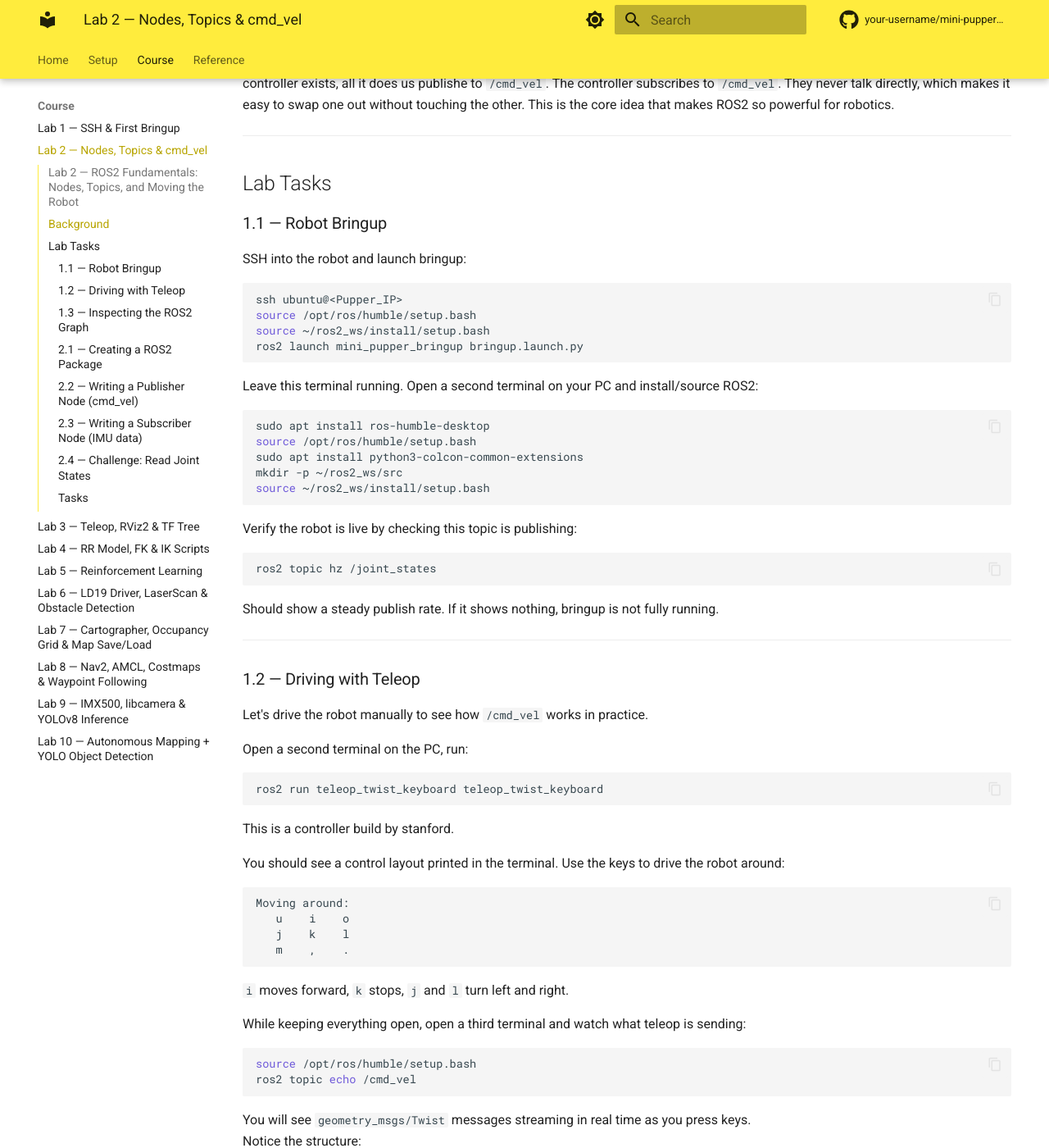
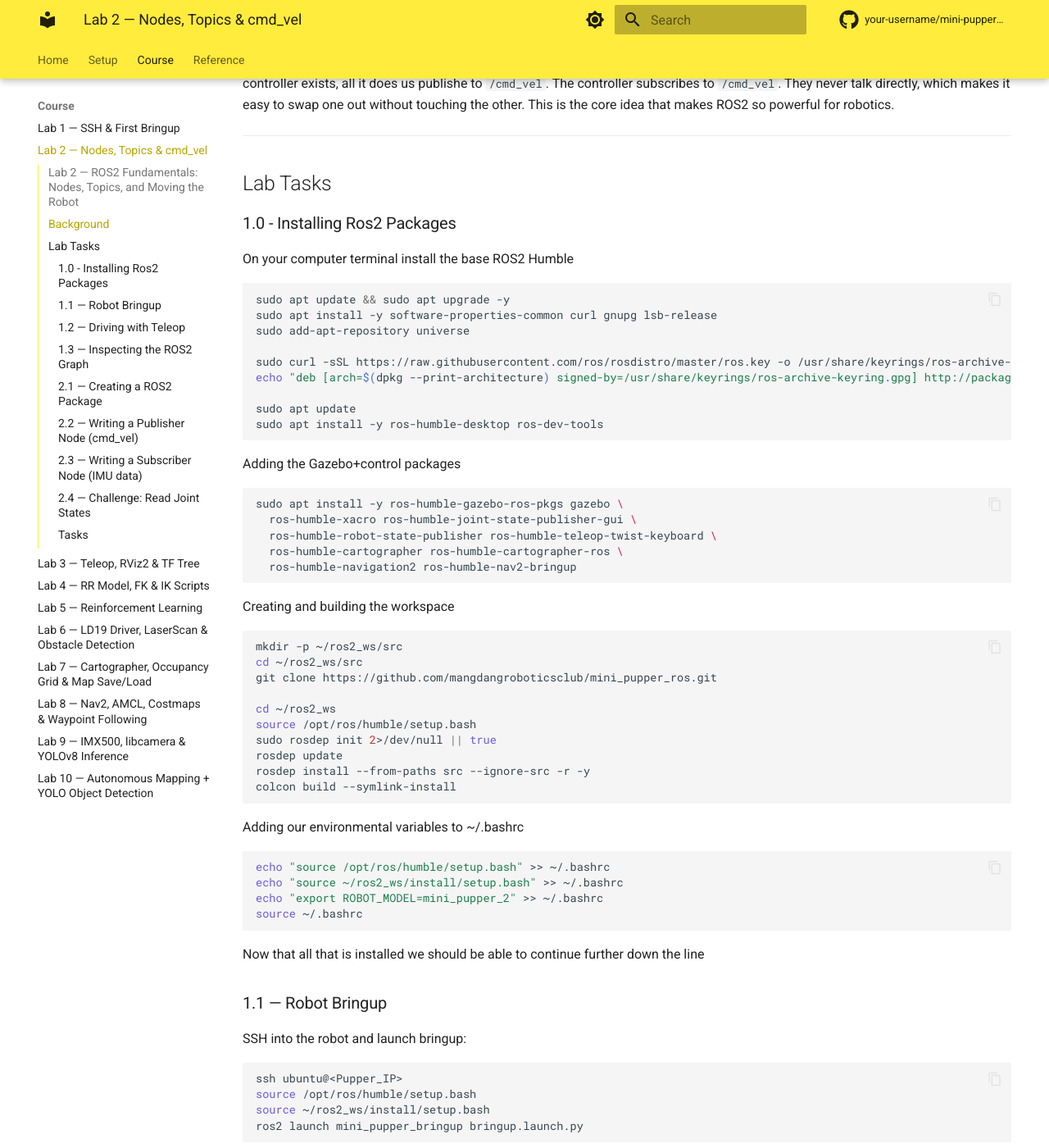
Before and after one commit to Gavinw575/MiniPupper_Tutorial, an MkDocs documentation site: the page built from docs/weeks/week02/lab.md, in a window 1280 px wide and 1400 px high, scrolled down 979 px. Shown: the whole window at 82% size. Built offline with MkDocs 1.6.1 and Material for MkDocs 9.7.7, drawn with Linux system fonts in a browser that asks for light colours; comment, search, counter and statistics services are not loaded; some of the changed text lies outside the part shown.

Commit message:
Update tutorial content

````diff
--- a/docs/weeks/week02/lab.md
+++ b/docs/weeks/week02/lab.md
@@ -34,6 +34,49 @@ This architecture means nodes are completely seperate from other nondes. The tel
 ---
 
 ## Lab Tasks
+### 1.0 - Installing Ros2 Packages
+On your computer terminal install the base ROS2 Humble
+```bash
+sudo apt update && sudo apt upgrade -y
+sudo apt install -y software-properties-common curl gnupg lsb-release
+sudo add-apt-repository universe
+
+sudo curl -sSL https://raw.githubusercontent.com/ros/rosdistro/master/ros.key -o /usr/share/keyrings/ros-archive-keyring.gpg
+echo "deb [arch=$(dpkg --print-architecture) signed-by=/usr/share/keyrings/ros-archive-keyring.gpg] http://packages.ros.org/ros2/ubuntu $(. /etc/os-release && echo $UBUNTU_CODENAME) main" | sudo tee /etc/apt/sources.list.d/ros2.list > /dev/null
+
+sudo apt update
+sudo apt install -y ros-humble-desktop ros-dev-tools
+```
+Adding the Gazebo+control packages
+```bash
+sudo apt install -y ros-humble-gazebo-ros-pkgs gazebo \
+  ros-humble-xacro ros-humble-joint-state-publisher-gui \
+  ros-humble-robot-state-publisher ros-humble-teleop-twist-keyboard \
+  ros-humble-cartographer ros-humble-cartographer-ros \
+  ros-humble-navigation2 ros-humble-nav2-bringup
+```
+Creating and building the workspace
+```bash
+mkdir -p ~/ros2_ws/src
+cd ~/ros2_ws/src
+git clone https://github.com/mangdangroboticsclub/mini_pupper_ros.git
+
+cd ~/ros2_ws
+source /opt/ros/humble/setup.bash
+sudo rosdep init 2>/dev/null || true
+rosdep update
+rosdep install --from-paths src --ignore-src -r -y
+colcon build --symlink-install
+```
+Adding our environmental variables to ~/.bashrc
+```bash
+echo "source /opt/ros/humble/setup.bash" >> ~/.bashrc
+echo "source ~/ros2_ws/install/setup.bash" >> ~/.bashrc
+echo "export ROBOT_MODEL=mini_pupper_2" >> ~/.bashrc
+source ~/.bashrc
+```
+Now that all that is installed we should be able to continue further down the line
+
 
 ### 1.1 — Robot Bringup
 
@@ -46,13 +89,10 @@ source ~/ros2_ws/install/setup.bash
 ros2 launch mini_pupper_bringup bringup.launch.py
 ```
 
-Leave this terminal running. Open a second terminal on your PC and install/source ROS2:
+Leave this terminal running. Open a second terminal on your PC and source ROS2:
 
 ```bash
-sudo apt install ros-humble-desktop
 source /opt/ros/humble/setup.bash
-sudo apt install python3-colcon-common-extensions
-mkdir -p ~/ros2_ws/src
 source ~/ros2_ws/install/setup.bash
 ```
 
````
Also changed, not shown: 1 other file.
